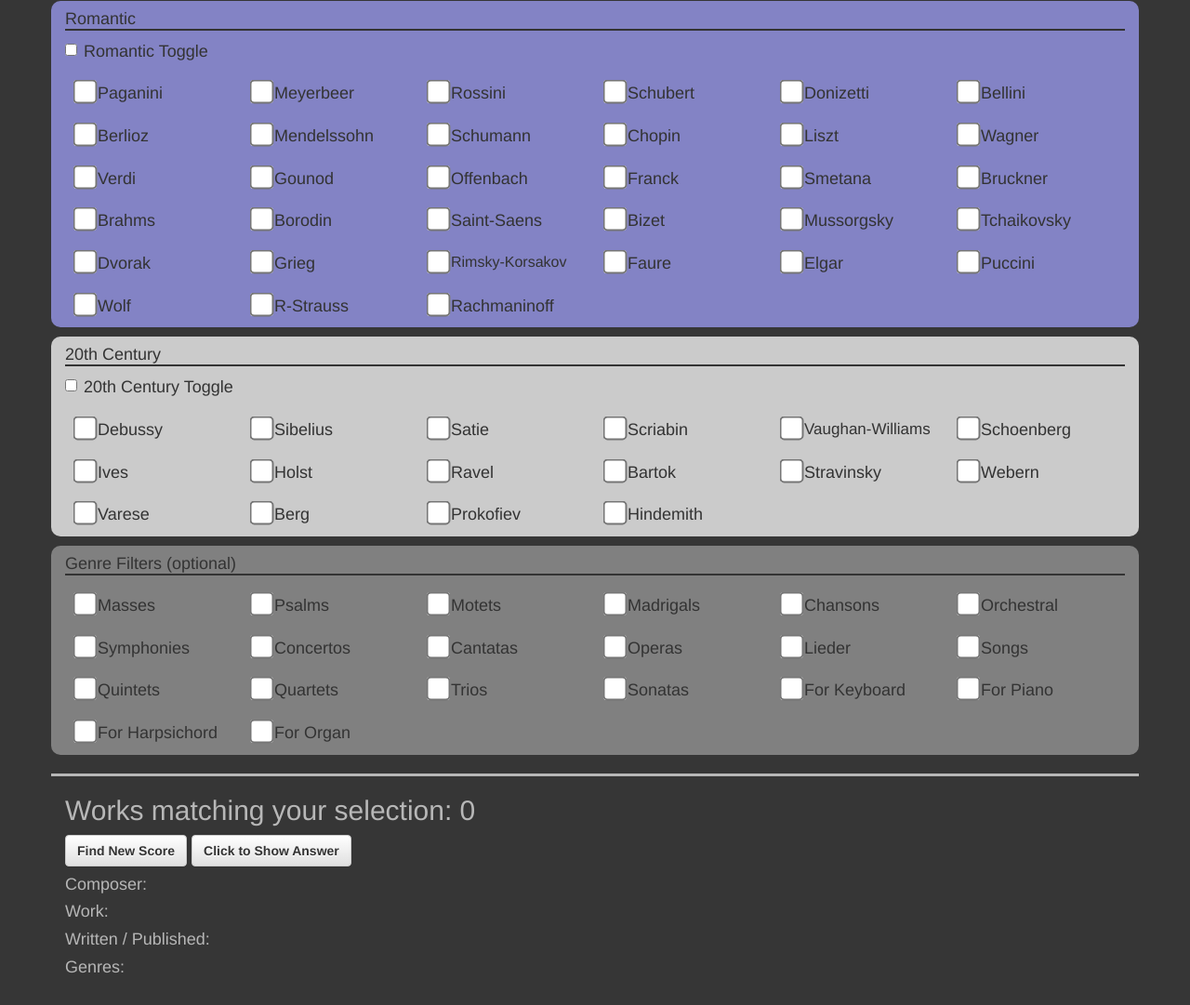
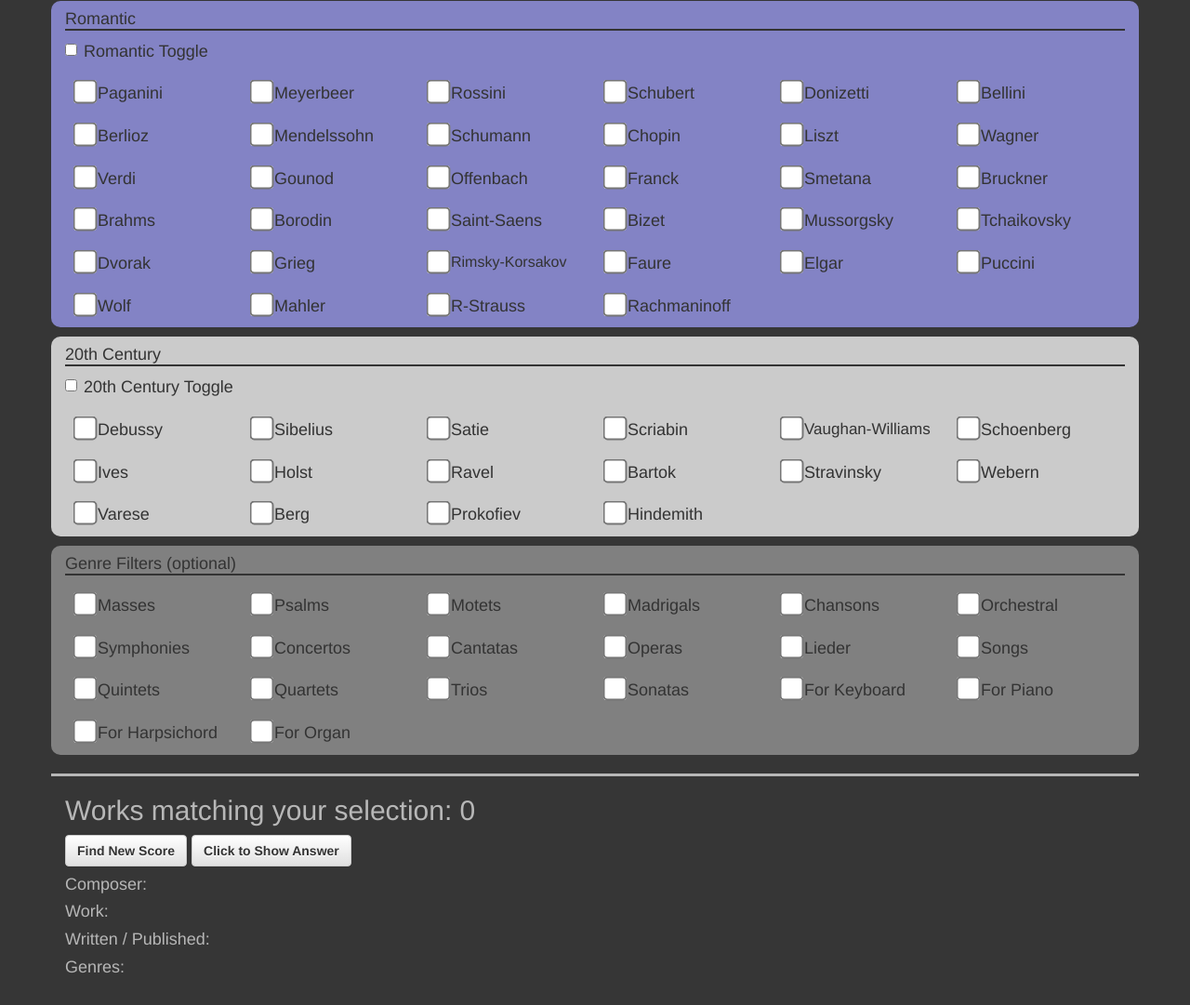
Before and after one commit to QED0711/scorestudy, a plain HTML site: page index.html in a window 1280 px wide. Shown: the part 717-1798 px from the top of the page at 93% size. Drawn offline with Linux system fonts and the light colour scheme.

Commit message:
added mahler checkbox

```diff
--- a/index.html
+++ b/index.html
@@ -253,6 +253,9 @@
                 <div class="checkbox"><label><input type="checkbox" class="composer check romantic-check" name="wolf">Wolf</label></div>
             </div>
             <div class="col-lg-2 col-md-2 col-sm-4 col-xs-6 composer-box">
+                <div class="checkbox"><label><input type="checkbox" class="composer check romantic-check" name="mahler">Mahler</label></div>
+            </div>
+            <div class="col-lg-2 col-md-2 col-sm-4 col-xs-6 composer-box">
                 <div class="checkbox"><label><input type="checkbox" class="composer check romantic-check" name="rstrauss">R-Strauss</label></div>
             </div>
             <div class="col-lg-2 col-md-2 col-sm-4 col-xs-6 composer-box">
```
